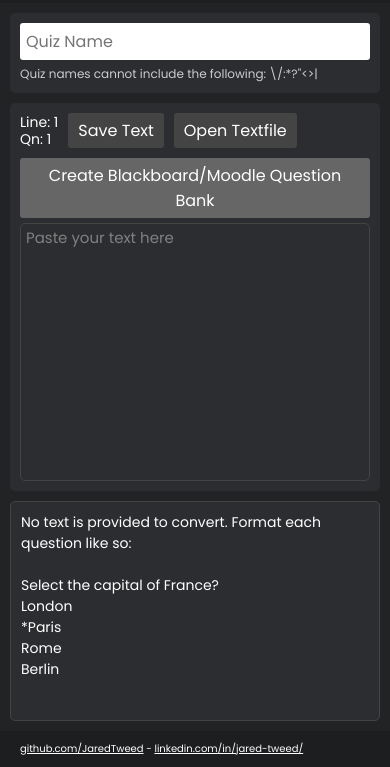
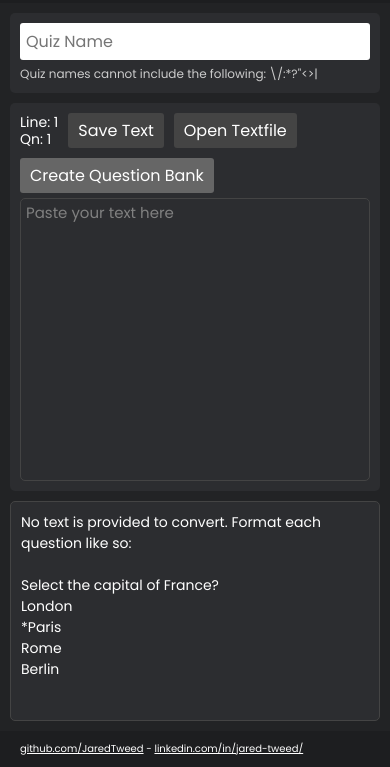
Before and after one commit to JaredTweed/TextToQuestionBankOnline, a plain HTML site: page index.html in a window 390 px wide. Shown: the part 77-844 px from the top of the page. Drawn offline with nearby package versions, Linux system fonts and the light colour scheme.

Commit message:
Add files via upload

```diff
--- a/index.html
+++ b/index.html
@@ -239,10 +239,6 @@
     }
 
     @media screen and (max-width: 464px) {
-      /* #help {
-        display: none;
-      } */
-
       .error-box {
         min-height: 220px;
         min-width: 0;
@@ -250,10 +246,6 @@
 
       #windows-download {
         display: none;
-      }
-
-      #createQB {
-        content: "Create Question Bank";
       }
     }
   </style>
@@ -320,6 +312,18 @@
   <!-- JSZip for zipping files -->
   <script src="https://cdnjs.cloudflare.com/ajax/libs/jszip/3.10.1/jszip.min.js"></script>
   <script>
+    function updateButtonText() {
+      const createQBButton = document.getElementById('createQB');
+      if (window.innerWidth < 464) {
+        createQBButton.textContent = 'Create Question Bank';
+      } else {
+        createQBButton.textContent = 'Create Blackboard/Moodle Question Bank';
+      }
+    }
+    window.addEventListener('resize', updateButtonText);
+    updateButtonText(); // Initial check
+
+
     // Global
     let errorLineNumbers = [];
     let isReadyToConvert = false;
```
